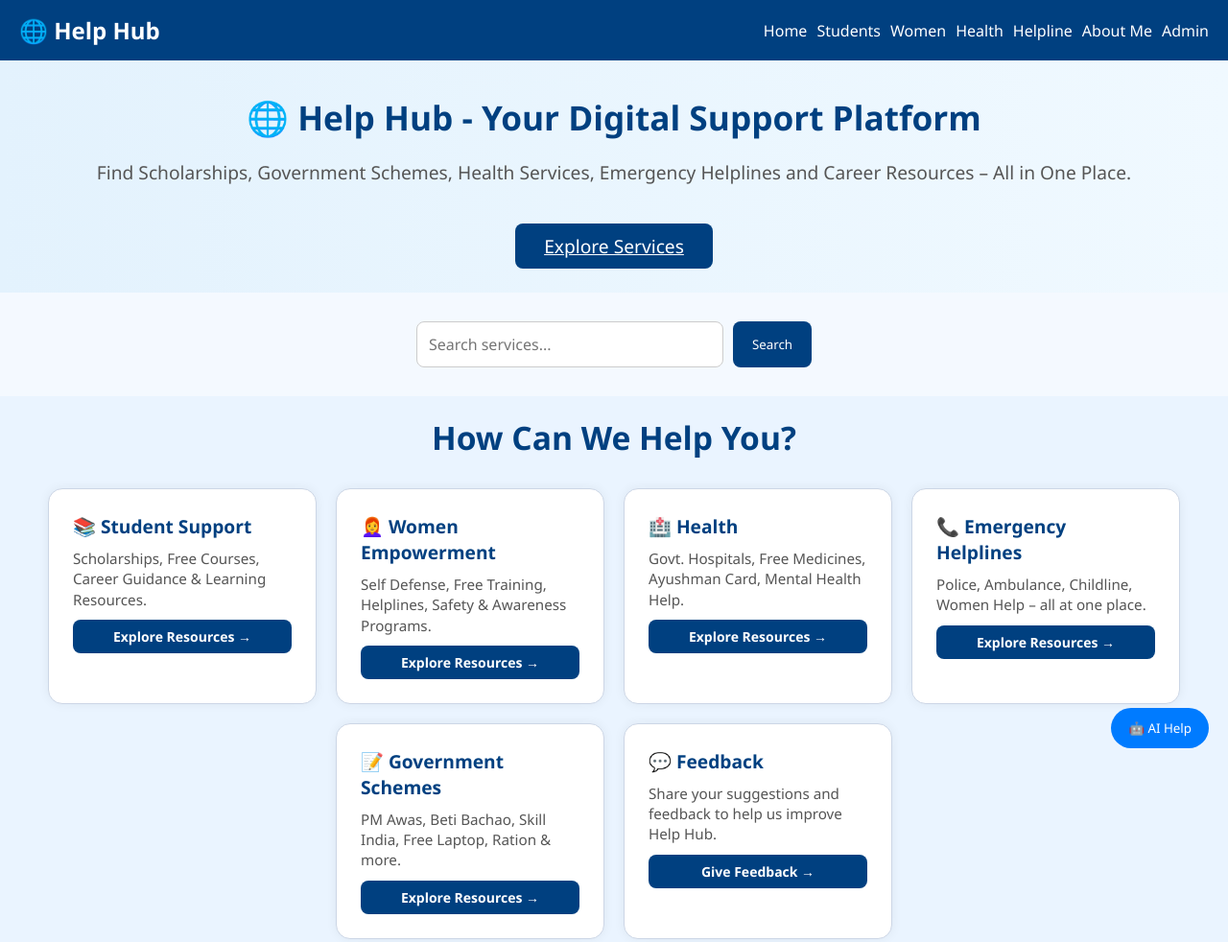
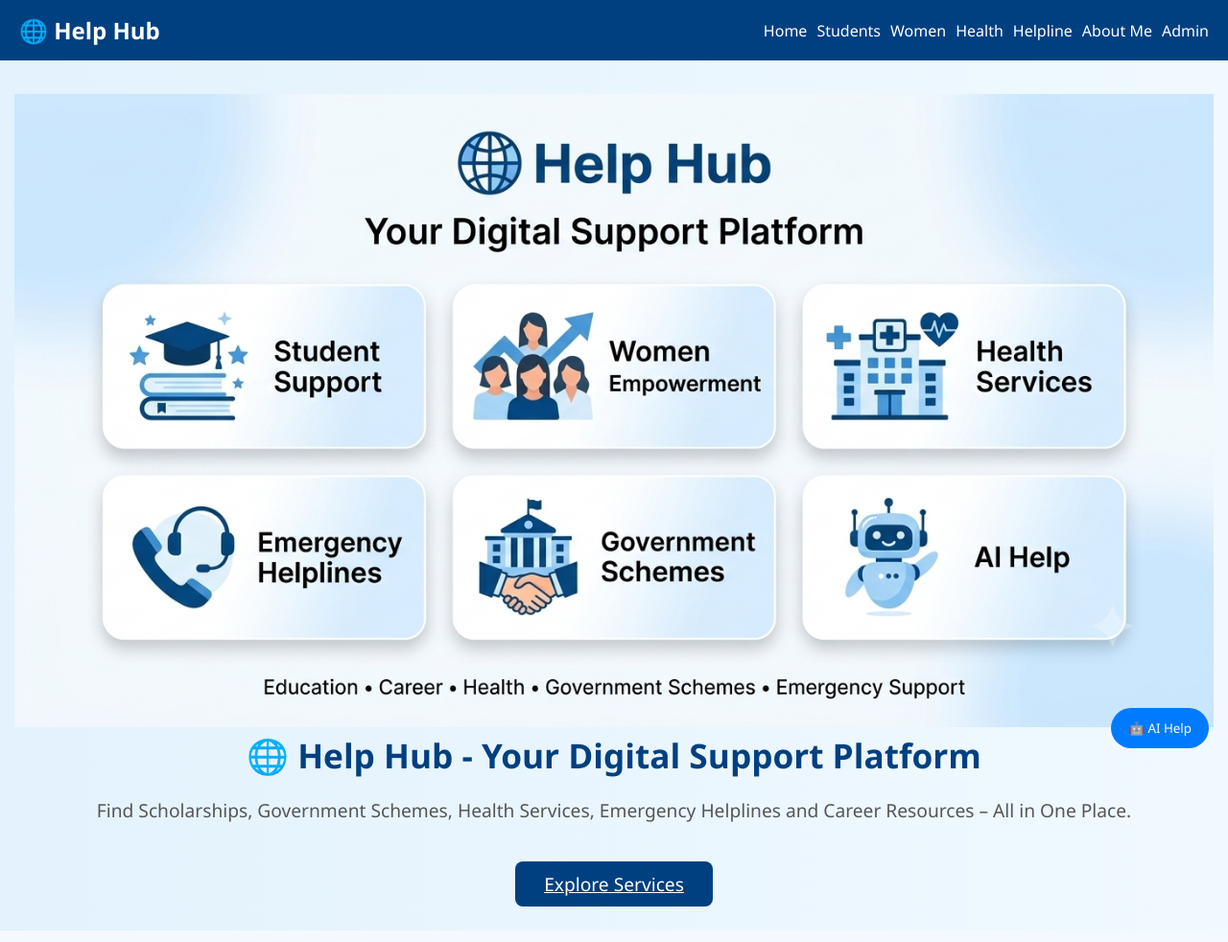
Before and after one commit to rekhayogiaidws/help-hub-, a plain HTML site: page index.html in a window 1280 px wide. Shown: the top 982 px of the page at 96% size. Drawn offline with Linux system fonts and the light colour scheme.

Commit message:
Update Open Graph and Twitter meta tags

```diff
--- a/index.html
+++ b/index.html
@@ -15,9 +15,9 @@
   <!-- Open Graph / Facebook -->
   <meta property="og:title" content="SahyogSetu - Aapka Help & Support Portal">
   <meta property="og:description" content="🌐 Ek hi jagah par Students, Women aur Patients ke liye full help system. शिक्षा से लेकर स्वास्थ्य तक सबकुछ free & trusted! 🚀">
-<meta property="og:image" content="https://rekhayogiaidws.github.io/helphub.com/banner.png">
-<meta name="twitter:image" content="https://rekhayogiaidws.github.io/helphub.com/banner.png">
-  <meta property="og:url" content="https://rekhayogiaidws.github.io/helphub.com/">
+<meta property="og:image" content="https://rekhayogiaidws.github.io/help-hub-/banner.png">
+<meta name="twitter:image" content="https://rekhayogiaidws.github.io/help-hub-/banner.png">
+  <meta property="og:url" content="https://rekhayogiaidws.github.io/help-hub-/">
   <meta property="og:type" content="website">
 
   <!-- Twitter -->
@@ -45,6 +45,7 @@
   </header>
 
   <section class="hero">
+    <img src="banner.png" alt="Help Hub Banner" width="100%">
     <h1>🌐 Help Hub - Your Digital Support Platform</h1>
 
 <p>
```
